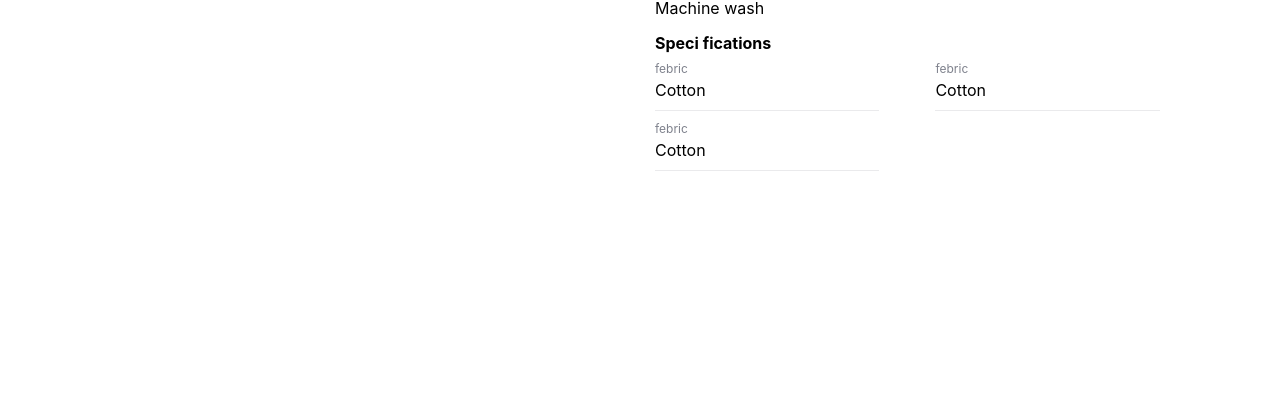
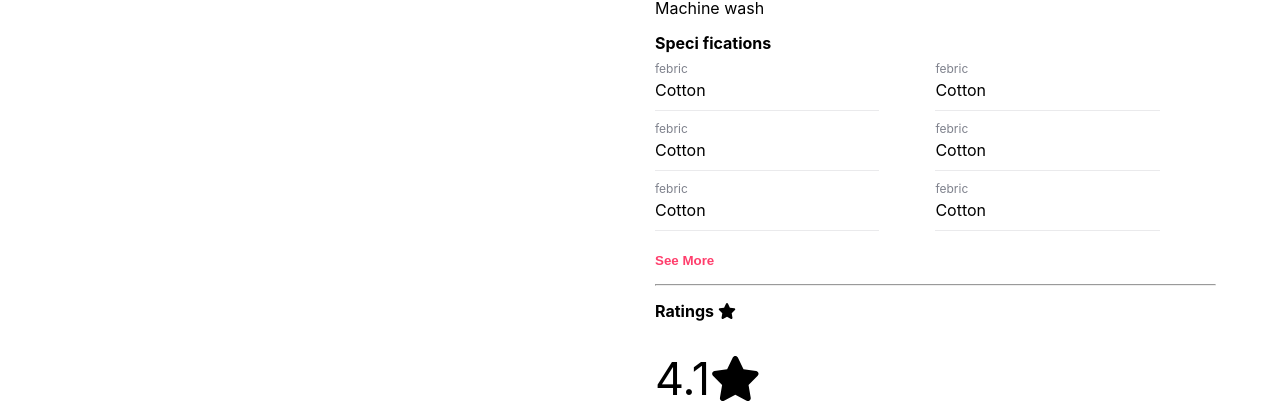
Before and after one commit to HKhimanshu/my-first-react-project, a React (Create React App) app: page / in a window 1280 px wide. Shown: the part 1667-2082 px from the top of the page. Before the commit the page ends 1862 px from the top, so only its background shows below. Built offline with nearby package versions, Linux system fonts and the light colour scheme.

Commit message:
updated product and creat a new components

```diff
--- a/src/molecules/button/button.js
+++ b/src/molecules/button/button.js
@@ -1,11 +1,12 @@
 import styles from "./button.module.css";
-function Button({ children, type, className }) {
+function Button({ children, type, className, ...rest }) {
   console.log(children);
   return (
     <button
       className={
         styles.btn + " " + styles[type] + " " + (className ? className : "")
       }
+      {...rest}
     >
       <div className={styles.title}>{children}</div>
     </button>
--- a/src/molecules/button/button.module.css
+++ b/src/molecules/button/button.module.css
@@ -32,3 +32,13 @@
 .secondary:hover {
   border-color: #000000;
 }
+.link {
+  border: none;
+  padding: 0;
+  background-color: #fff;
+  height: auto;
+  width: auto;
+  min-width: auto;
+  color: #ff3e6c;
+  margin-top: 10px;
+}
--- a/src/molecules/product/product-specifications.js
+++ b/src/molecules/product/product-specifications.js
@@ -1,14 +1,27 @@
+import { useState } from "react";
+import Button from "../button/button";
 import styles from "./product-specifications.module.css";
 function ProductdSpecifications({ data }) {
+  const [showMore, setShowMore] = useState(false);
+  let dataToShow = data;
+  if (!showMore && dataToShow.length > 6) {
+    dataToShow = data.slice(0, 6);
+  }
+
   return (
+    <div>
       <div class={styles.indextableContainer}>
-      {data.map((i) => (
+        {dataToShow.map((i) => (
           <div className={styles.indexrow}>
             <div className={styles.indexrowKey}>{i.type}</div>
             <div className={styles.indexrowVal}>{i.value}</div>
           </div>
         ))}
       </div>
+      <Button type="link" onClick={() => setShowMore(!showMore)}>
+        See {showMore ? "Less" : "More"}
+      </Button>
+    </div>
   );
 }
 
--- /dev/null
+++ b/src/product/product-rating.js
@@ -0,0 +1,19 @@
+import { faStar, faStarAndCrescent } from "@fortawesome/free-solid-svg-icons";
+import style from "./product-rating.module.css";
+import { FontAwesomeIcon } from "@fortawesome/react-fontawesome";
+function ProductRating() {
+  return (
+    <div>
+      <p className={style.rating}>
+        Ratings <FontAwesomeIcon icon={faStar} />
+      </p>
+
+      <h1 className={style.four}>
+        4.1
+        <FontAwesomeIcon icon={faStar} />
+      </h1>
+    </div>
+  );
+}
+
+export default ProductRating;
--- /dev/null
+++ b/src/product/product-rating.module.css
@@ -0,0 +1,8 @@
+.rating {
+  font-weight: 700;
+  margin-bottom: 30px;
+}
+.four {
+  font-size: 45px;
+  font-weight: 400;
+}
--- a/src/product/product.js
+++ b/src/product/product.js
@@ -12,10 +12,29 @@ import NumberInputBox from "../molecules/input-box/number-input-box";
 import ImagesViewer from "../images-viewer";
 import { useState } from "react";
 import ProductdSpecifications from "../molecules/product/product-specifications";
+import ProductRating from "./product-rating";
 
 function Productdescription() {
   const [showImageViewer, setShowImageViewer] = useState(false);
   const specifications = [
+    { type: "febric", value: "Cotton" },
+    { type: "febric", value: "Cotton" },
+    { type: "febric", value: "Cotton" },
+    { type: "febric", value: "Cotton" },
+    { type: "febric", value: "Cotton" },
+    { type: "febric", value: "Cotton" },
+    { type: "febric", value: "Cotton" },
+    { type: "febric", value: "Cotton" },
+    { type: "febric", value: "Cotton" },
+    { type: "febric", value: "Cotton" },
+    { type: "febric", value: "Cotton" },
+    { type: "febric", value: "Cotton" },
+    { type: "febric", value: "Cotton" },
+    { type: "febric", value: "Cotton" },
+    { type: "febric", value: "Cotton" },
+    { type: "febric", value: "Cotton" },
+    { type: "febric", value: "Cotton" },
+    { type: "febric", value: "Cotton" },
     { type: "febric", value: "Cotton" },
     { type: "febric", value: "Cotton" },
     { type: "febric", value: "Cotton" },
@@ -244,6 +263,8 @@ function Productdescription() {
         </div>
         <p className={styles["sels"]}>Speci fications </p>
         <ProductdSpecifications data={specifications} />
+        <hr className={styles["line"]}></hr>
+        <ProductRating></ProductRating>
       </div>
     </div>
   );
--- a/src/product/product.module.css
+++ b/src/product/product.module.css
@@ -8,6 +8,7 @@
   width: 50%;
   max-width: 50%;
   padding: 10px;
+  height: 1000px;
 }
 .images img {
   transition: transform 0.4s;
```
Lines whose indentation alone changed are shown as unchanged.
